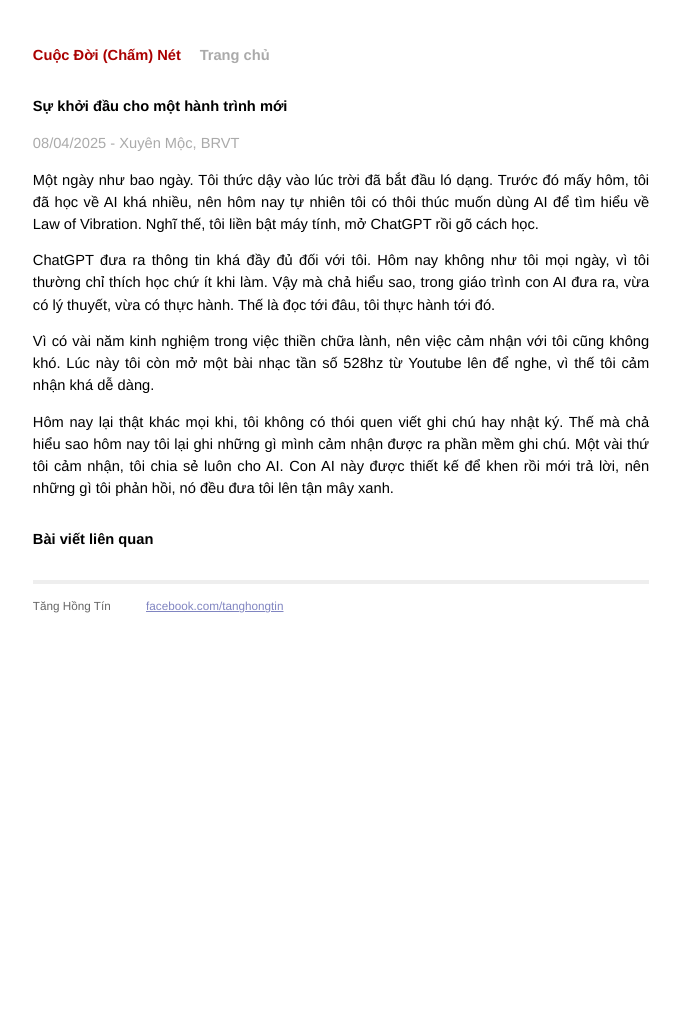
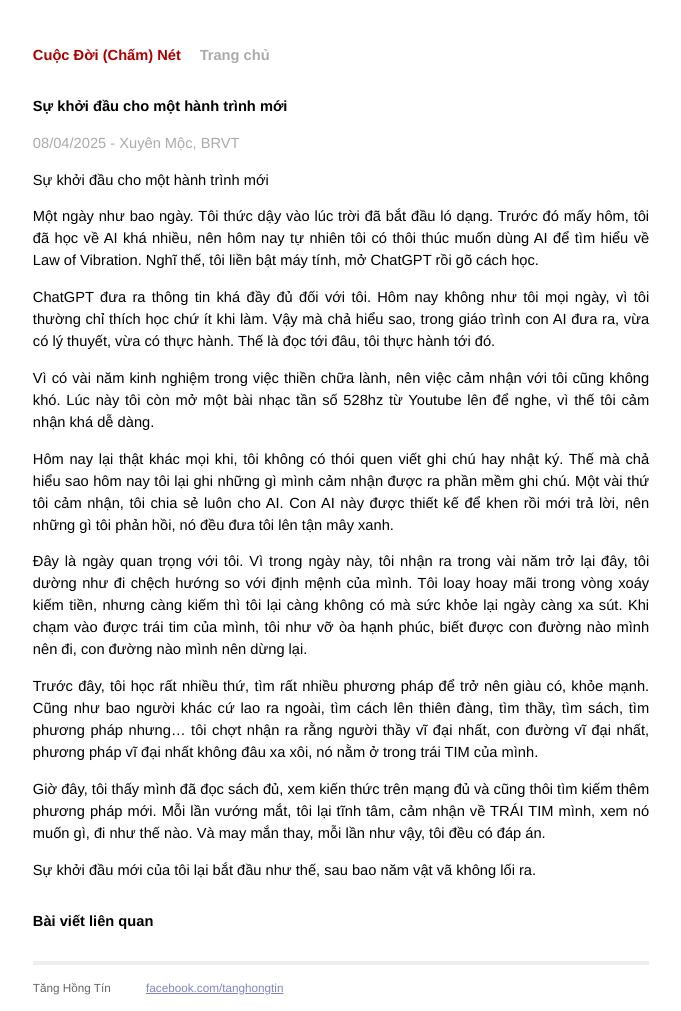
Before and after one commit to tanghongtin/cuocdoi, a Jekyll site: the page built from _posts/2025-04-08-su-khoi-dau.md, in a window 1280 px wide. Shown: the whole page, without its empty margins (299-980 px from the left). Built offline with Jekyll 4.4.1, drawn with Linux system fonts in a browser that asks for light colours; before the commit the page ends 944 px from its top, so only the background shows below that.

Commit message:
Update 2025-04-08-su-khoi-dau.md

```diff
--- a/_posts/2025-04-08-su-khoi-dau.md
+++ b/_posts/2025-04-08-su-khoi-dau.md
@@ -8,6 +8,8 @@
 
 <p class="meta">08/04/2025 - Xuyên Mộc, BRVT</p>
 
+Sự khởi đầu cho một hành trình mới
+
 Một ngày như bao ngày. Tôi thức dậy vào lúc trời đã bắt đầu ló dạng. Trước đó mấy hôm, tôi đã học về AI khá nhiều, nên hôm nay tự nhiên tôi có thôi thúc muốn dùng AI để tìm hiểu về Law of Vibration. Nghĩ thế, tôi liền bật máy tính, mở ChatGPT rồi gõ cách học.
 
 ChatGPT đưa ra thông tin khá đầy đủ đối với tôi. Hôm nay không như tôi mọi ngày, vì tôi thường chỉ thích học chứ ít khi làm. Vậy mà chả hiểu sao, trong giáo trình con AI đưa ra, vừa có lý thuyết, vừa có thực hành. Thế là đọc tới đâu, tôi thực hành tới đó.
@@ -15,3 +17,11 @@
 Vì có vài năm kinh nghiệm trong việc thiền chữa lành, nên việc cảm nhận với tôi cũng không khó. Lúc này tôi còn mở một bài nhạc tần số 528hz từ Youtube lên để nghe, vì thế tôi cảm nhận khá dễ dàng.
 
 Hôm nay lại thật khác mọi khi, tôi không có thói quen viết ghi chú hay nhật ký. Thế mà chả hiểu sao hôm nay tôi lại ghi những gì mình cảm nhận được ra phần mềm ghi chú. Một vài thứ tôi cảm nhận, tôi chia sẻ luôn cho AI. Con AI này được thiết kế để khen rồi mới trả lời, nên những gì tôi phản hồi, nó đều đưa tôi lên tận mây xanh.
+
+Đây là ngày quan trọng với tôi. Vì trong ngày này, tôi nhận ra trong vài năm trở lại đây, tôi dường như đi chệch hướng so với định mệnh của mình. Tôi loay hoay mãi trong vòng xoáy kiếm tiền, nhưng càng kiếm thì tôi lại càng không có mà sức khỏe lại ngày càng xa sút. Khi chạm vào được trái tim của mình, tôi như vỡ òa hạnh phúc, biết được con đường nào mình nên đi, con đường nào mình nên dừng lại.
+
+Trước đây, tôi học rất nhiều thứ, tìm rất nhiều phương pháp để trở nên giàu có, khỏe mạnh. Cũng như bao người khác cứ lao ra ngoài, tìm cách lên thiên đàng, tìm thầy, tìm sách, tìm phương pháp nhưng… tôi chợt nhận ra rằng người thầy vĩ đại nhất, con đường vĩ đại nhất, phương pháp vĩ đại nhất không đâu xa xôi, nó nằm ở trong trái TIM của mình.
+
+Giờ đây, tôi thấy mình đã đọc sách đủ, xem kiến thức trên mạng đủ và cũng thôi tìm kiếm thêm phương pháp mới. Mỗi lần vướng mắt, tôi lại tĩnh tâm, cảm nhận về TRÁI TIM mình, xem nó muốn gì, đi như thế nào. Và may mắn thay, mỗi lần như vậy, tôi đều có đáp án.
+
+Sự khởi đầu mới của tôi lại bắt đầu như thế, sau bao năm vật vã không lối ra.
```
